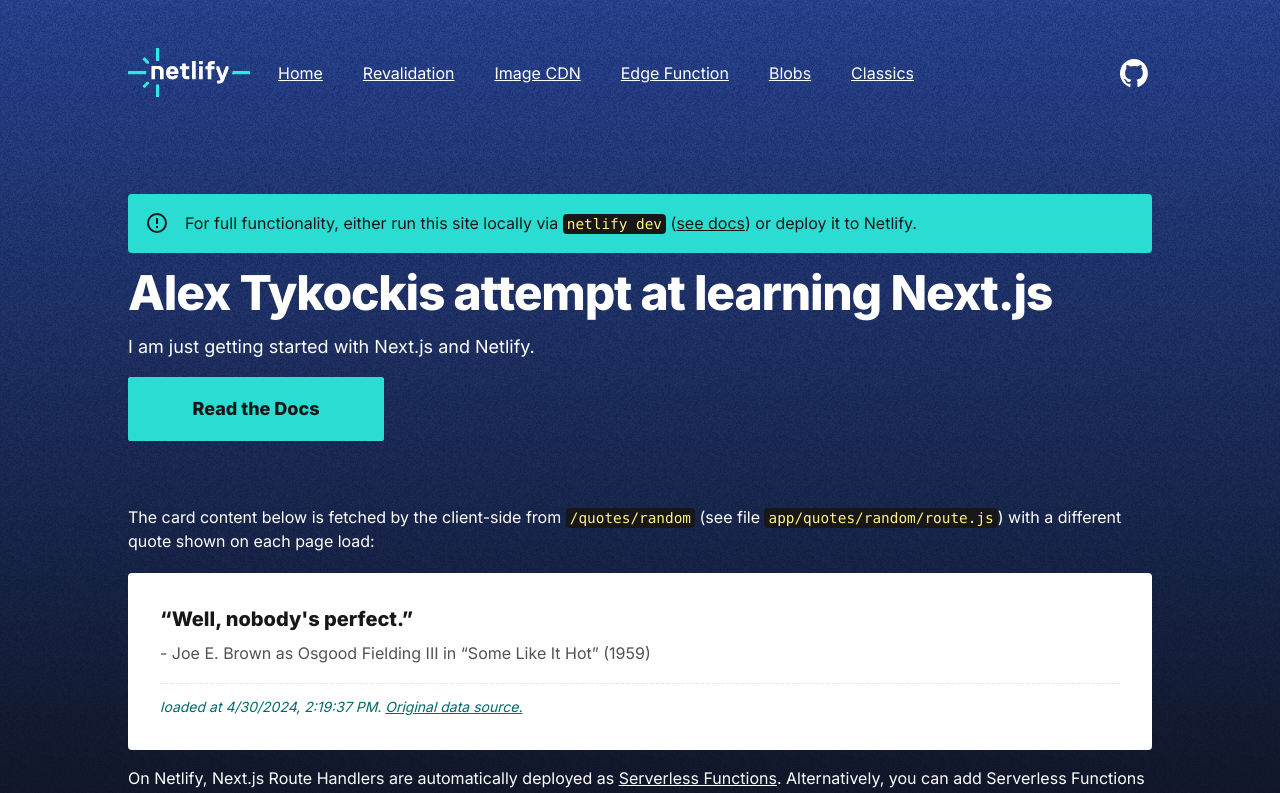
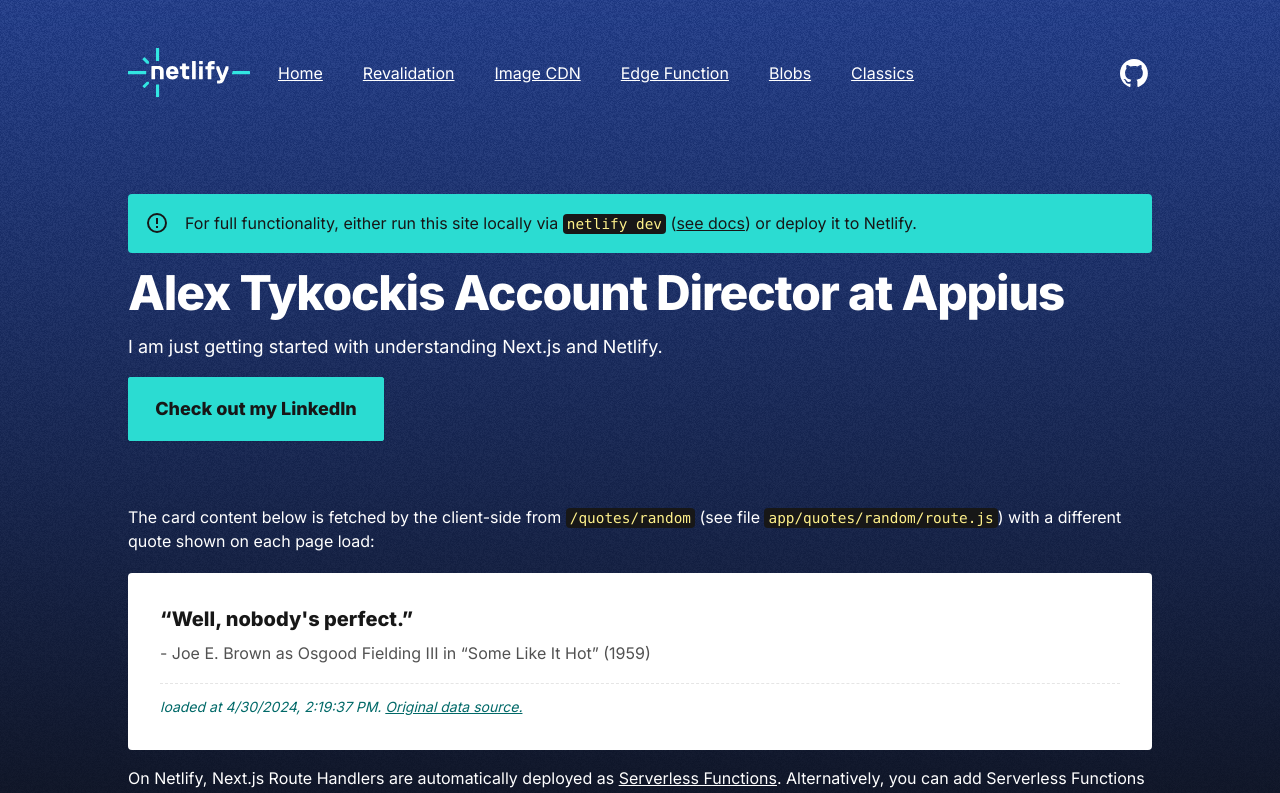
Before and after one commit to Atykocki/TYKOCKINEW, a Next.js app: page / in a window 1280 px wide. Shown: the top 793 px of the page. Built offline with nearby package versions, Linux system fonts and the light colour scheme.

Commit message:
Update page.jsx

```diff
--- a/app/page.jsx
+++ b/app/page.jsx
@@ -32,13 +32,13 @@ export default function Page() {
         <main className="flex flex-col gap-8 sm:gap-16">
             <section className="flex flex-col items-start gap-3 sm:gap-4">
                 <ContextAlert />
-                <h1 className="mb-0">Alex Tykockis attempt at learning Next.js</h1>
-                <p className="text-lg">I am just getting started with Next.js and Netlify.</p>
+                <h1 className="mb-0">Alex Tykockis Account Director at Appius</h1>
+                <p className="text-lg">I am just getting started with understanding Next.js and Netlify.</p>
                 <Link
-                    href="https://docs.netlify.com/frameworks/next-js/overview/"
+                    href="https://www.linkedin.com/in/alex-tykocki/"
                     className="btn btn-lg btn-primary sm:btn-wide"
                 >
-                    Read the Docs
+                    Check out my LinkedIn
                 </Link>
             </section>
             {!!ctx && (
```
